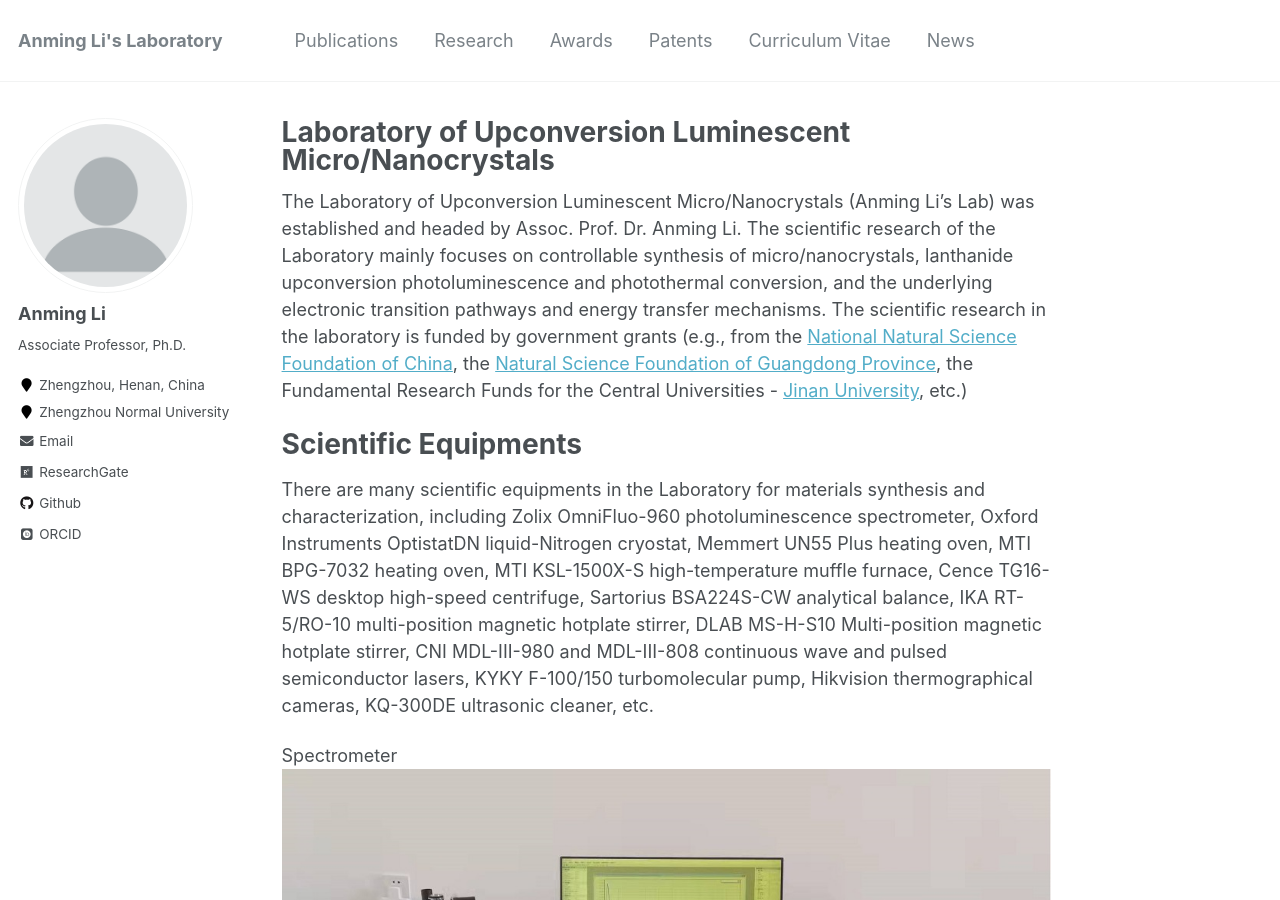
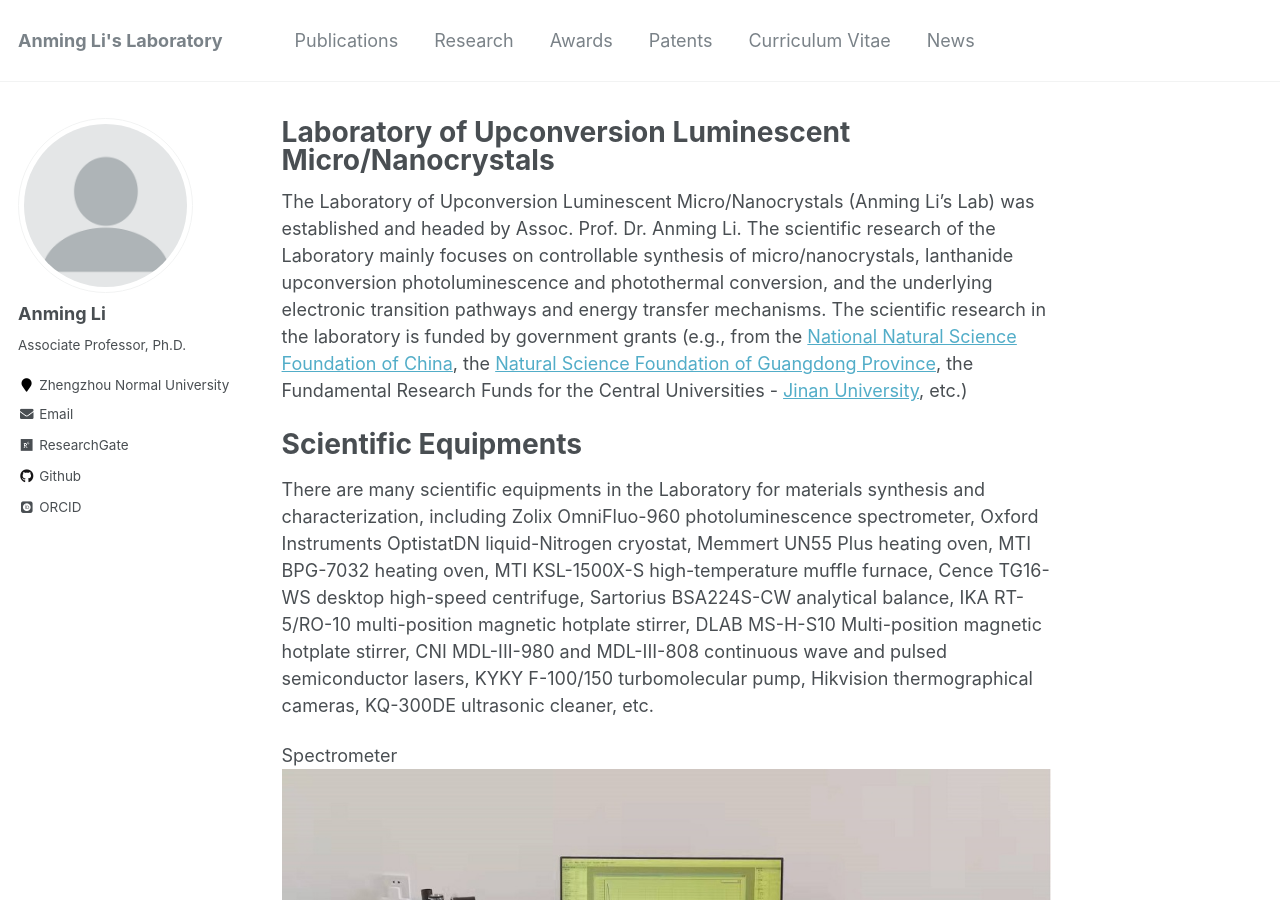
Before and after one commit to ucnclab/ucnclab.github.io, a Jekyll site: the page built from _pages/about.md, in a window 1280 px wide and 900 px high. Built offline with Jekyll 4.4.1, drawn with Linux system fonts in a browser that asks for light colours; some web fonts are replaced.

Commit message:
Add files via upload

```diff
--- a/_config.yml
+++ b/_config.yml
@@ -84,7 +84,7 @@ author:
   avatar           : "profile.png"
   bio              : "Associate Professor, Ph.D."
   employer         : "Zhengzhou Normal University"
-  location         : "Zhengzhou, Henan, China"
+  location         :
   pubmed           :
   googlescholar    :
   email            : "li_anming@126.com"
```
